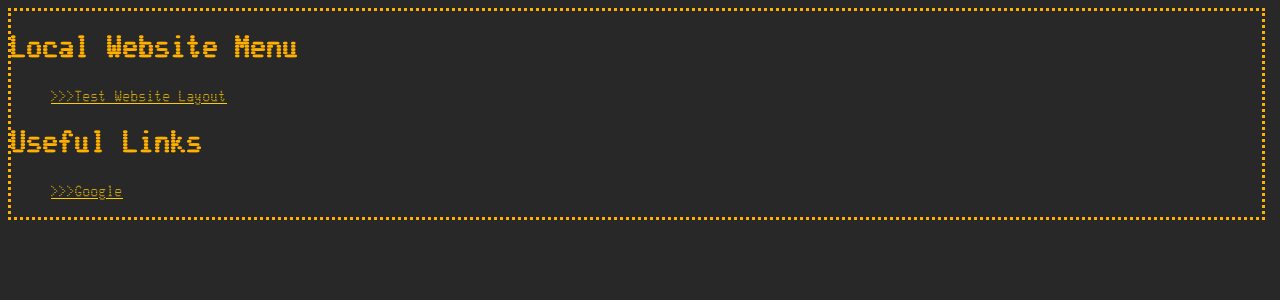
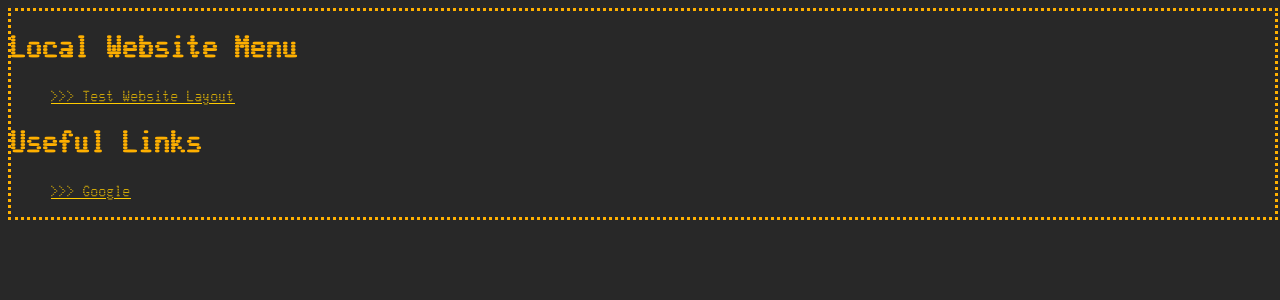
Before and after one commit to lostjarred/LaragonWebsiteMenu, a PHP site: page / in a window 1280 px wide. Shown: the top 300 px of the page. Run offline with PHP 8.4, Linux system fonts and the light colour scheme.

Commit message:
Tidy up index.php

```diff
--- a/index.php
+++ b/index.php
@@ -6,20 +6,20 @@
         <link rel="stylesheet" href="./css/amber.css">
     </head>
     <body>
-        <div style="width: 99%;" class="main">
+        <div style="width: 100%;" class="main">
             <div style="float: left width: 100%">
                 <h1>Local Website Menu</h1>
                 <ul style="list-style-type:none;">
                     <li>
-                        <a href=".\websiteterminal\site">>>>Test Website Layout </a>
+                        <a href=".\websiteterminal\site">>>> Test Website Layout </a>
                     </li>
                 </ul>
             </div>
-            <div style="float: left width: 100%">
+            <div style="float: left width: 100%" class="content">
                 <h1>Useful Links</h1>
                 <ul style="list-style-type:none;">
                     <li>
-                        <a href="http://www.google.com/">>>>Google </a>
+                        <a href="http://www.google.com/">>>> Google </a>
                     </li>
                 </ul>
             </div>
```
